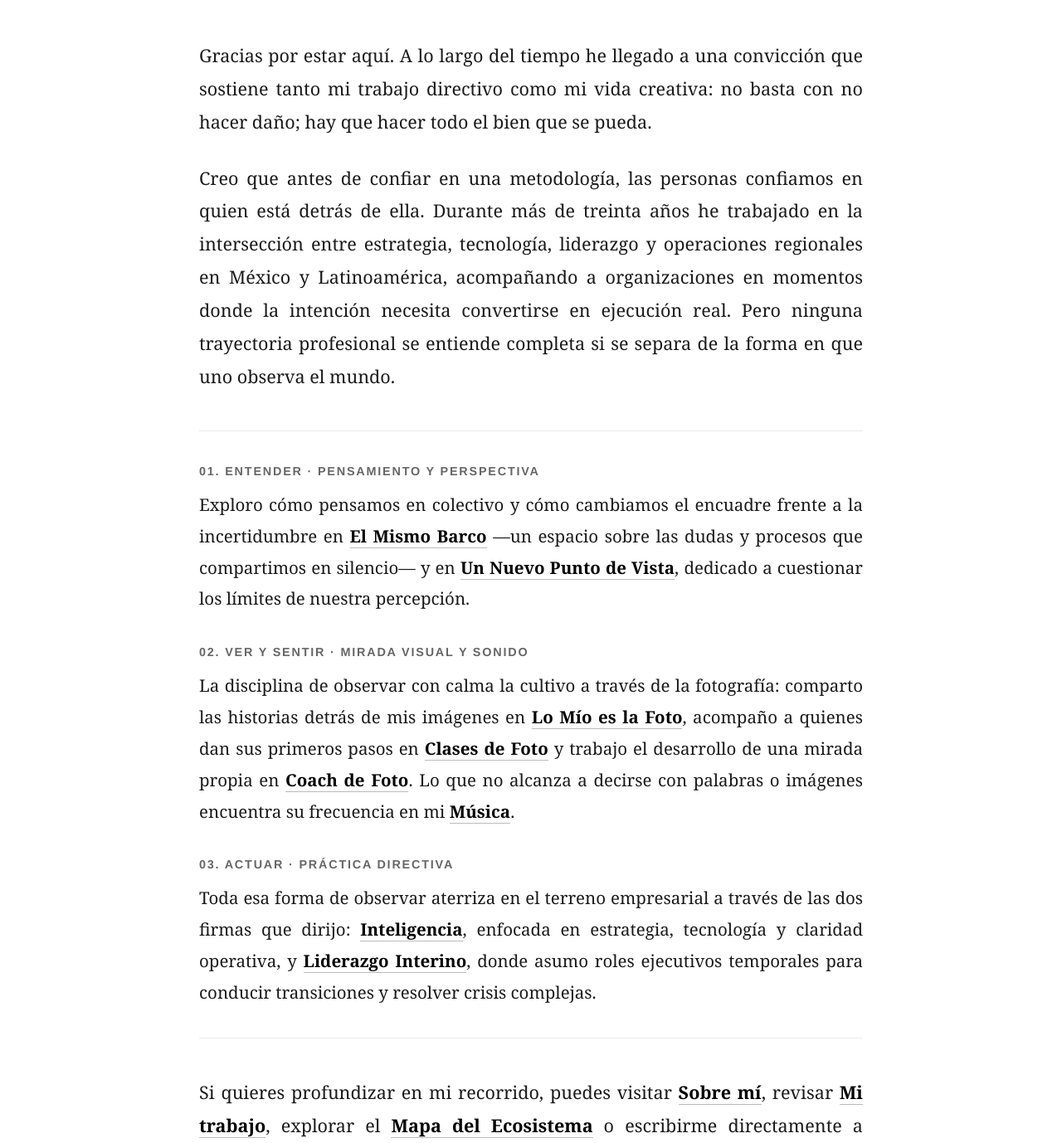
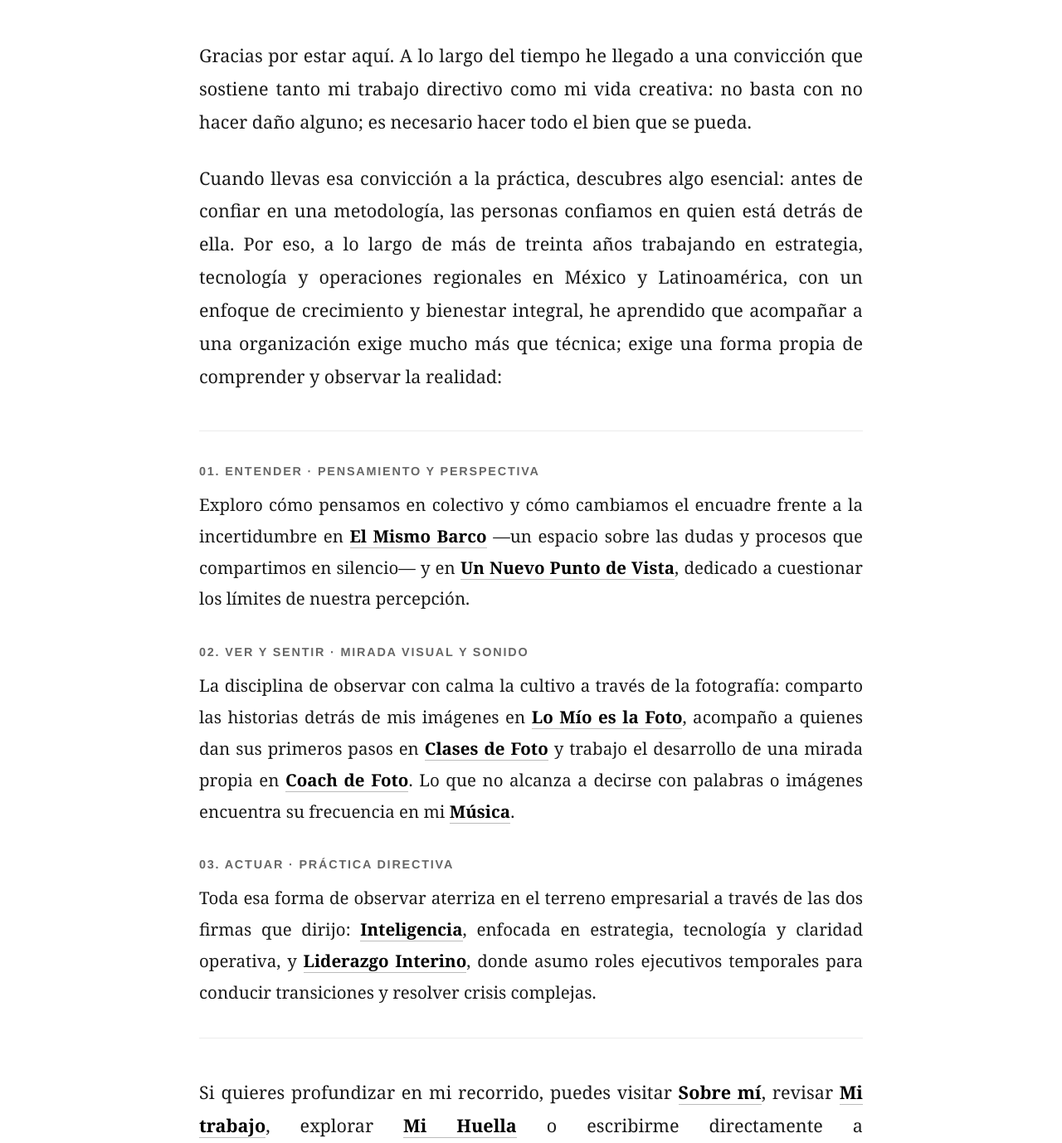
Before and after one commit to lubezky/lub-web, a plain HTML site: page index.html in a window 1280 px wide. Shown: the part 219-1597 px from the top of the page at 83% size. Drawn offline with Linux system fonts and the light colour scheme.

Commit message:
Add files via upload

```diff
--- a/index.html
+++ b/index.html
@@ -145,9 +145,9 @@
         <h1>Sergio Lubezky</h1>
         <p class="subtitle">Entender, ver y actuar.</p>
 
-        <p>Gracias por estar aquí. A lo largo del tiempo he llegado a una convicción que sostiene tanto mi trabajo directivo como mi vida creativa: no basta con no hacer daño; hay que hacer todo el bien que se pueda.</p>
+        <p>Gracias por estar aquí. A lo largo del tiempo he llegado a una convicción que sostiene tanto mi trabajo directivo como mi vida creativa: no basta con no hacer daño alguno; es necesario hacer todo el bien que se pueda.</p>
 
-        <p>Creo que antes de confiar en una metodología, las personas confiamos en quien está detrás de ella. Durante más de treinta años he trabajado en la intersección entre estrategia, tecnología, liderazgo y operaciones regionales en México y Latinoamérica, acompañando a organizaciones en momentos donde la intención necesita convertirse en ejecución real. Pero ninguna trayectoria profesional se entiende completa si se separa de la forma en que uno observa el mundo.</p>
+        <p>Cuando llevas esa convicción a la práctica, descubres algo esencial: antes de confiar en una metodología, las personas confiamos en quien está detrás de ella. Por eso, a lo largo de más de treinta años trabajando en estrategia, tecnología y operaciones regionales en México y Latinoamérica, con un enfoque de crecimiento y bienestar integral, he aprendido que acompañar a una organización exige mucho más que técnica; exige una forma propia de comprender y observar la realidad:</p>
 
         <div class="pillars">
             <div class="pillar-item">
@@ -166,7 +166,7 @@
             </div>
         </div>
 
-        <p>Si quieres profundizar en mi recorrido, puedes visitar <a href="/sobre-mi/">Sobre mí</a>, revisar <a href="/trabajo/">Mi trabajo</a>, explorar el <a href="/mapa/">Mapa del Ecosistema</a> o escribirme directamente a <a href="mailto:sergio@lubezky.com">sergio@lubezky.com</a>.</p>
+        <p>Si quieres profundizar en mi recorrido, puedes visitar <a href="/sobre-mi/">Sobre mí</a>, revisar <a href="/trabajo/">Mi trabajo</a>, explorar <a href="/mapa/">Mi Huella</a> o escribirme directamente a <a href="mailto:sergio@lubezky.com">sergio@lubezky.com</a>.</p>
 
         <p>Nuevamente, gracias por estar aquí.</p>
         <p class="signature">Sergio</p>
@@ -191,7 +191,7 @@
             <ul>
                 <li><a href="/sobre-mi/">Sobre Mí</a></li>
                 <li><a href="/trabajo/">Mi Trabajo</a></li>
-                <li><a href="/mapa/">Mapa del Ecosistema</a></li>
+                <li><a href="/mapa/">Mi Huella</a></li>
                 <li><a href="mailto:sergio@lubezky.com">Contacto</a></li>
             </ul>
         </div>
```
